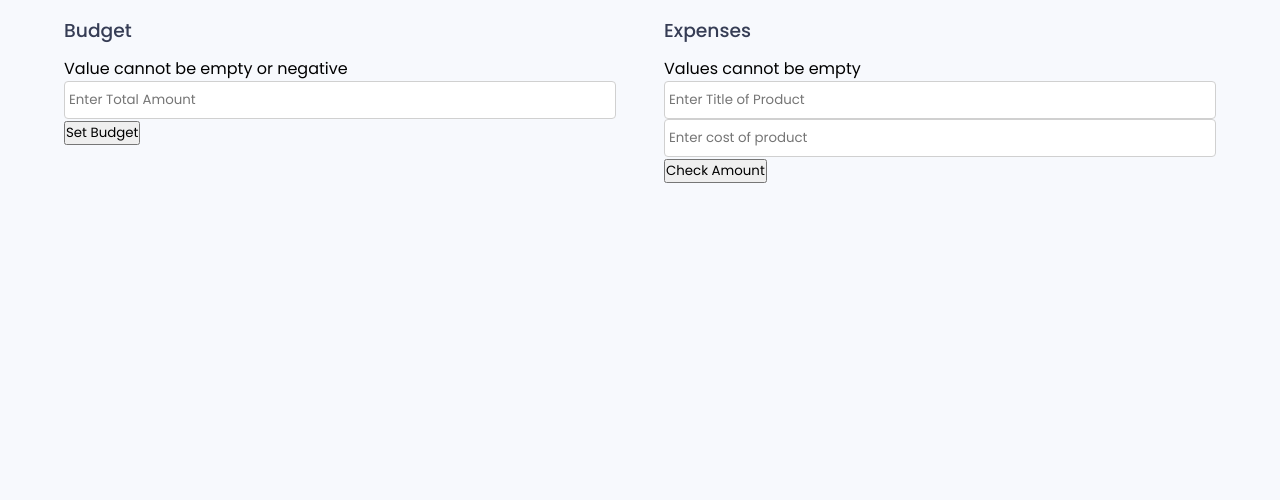
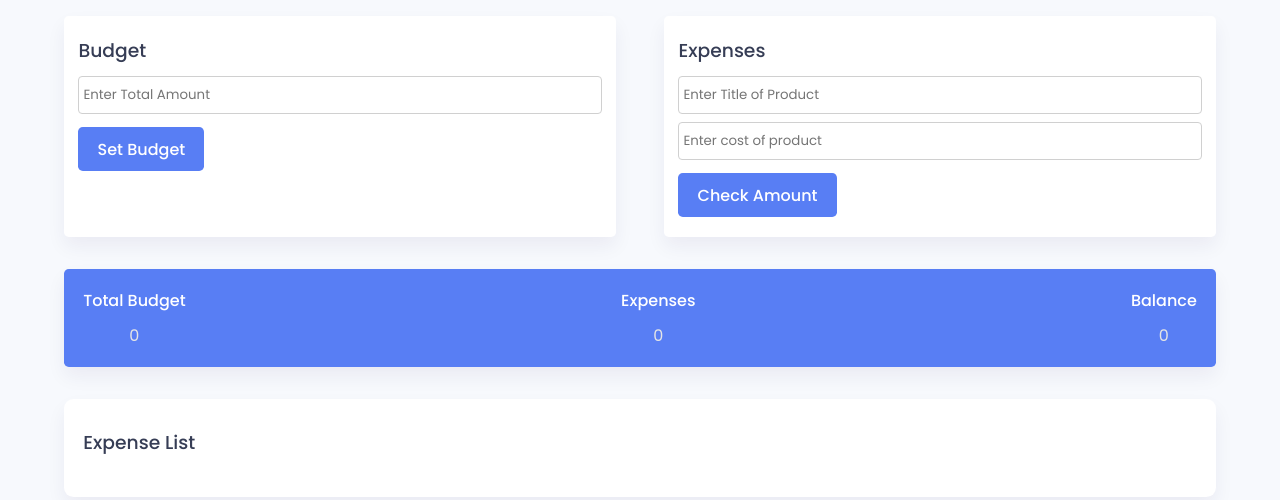
Before and after one commit to katherinekhine/budget-app, a plain HTML site: page index.html in a window 1280 px wide. Drawn offline with Linux system fonts and the light colour scheme.

Commit message:
update index.html and style.css

```diff
--- a/css/style.css
+++ b/css/style.css
@@ -43,6 +43,7 @@ body {
   font-weight: 500;
   margin-bottom: 0.6em;
 }
+
 .container input {
   display: block;
   width: 100%;
@@ -52,4 +53,67 @@ body {
   color: #414a67;
   outline: none;
   font-weight: 400;
+  margin-bottom: 0.6em;
 }
+
+.container input:focus {
+  border-color: #587ef4;
+}
+
+.total-amount-container,
+.user-amount-container {
+  background-color: #ffffff;
+  padding: 1.25em 0.9em;
+  border-radius: 0.3em;
+  box-shadow: 0 0.6em 1.2em rgba(28, 0, 80, 0.06);
+}
+.output-container {
+  background-color: #587ef4;
+  color: #ffffff;
+  border-radius: 0.3em;
+  box-shadow: 0 0.6em 1.2em rgba(28, 0, 80, 0.06);
+  font-weight: 500;
+  margin: 2em 0;
+  padding: 1.2em;
+}
+
+.output-container p {
+  font-weight: 500;
+  margin-bottom: 0.6em;
+}
+
+.output-container span {
+  display: block;
+  text-align: center;
+  font-weight: 400;
+  color: #e5e5e5;
+}
+
+.submit {
+  background-color: #587ef4;
+  color: #ffffff;
+  font-size: 1em;
+  margin-top: 0.8em;
+  cursor: pointer;
+  display: block;
+  outline: none;
+  border: none;
+  padding: 0.6em 1.2em;
+  border-radius: 0.3em;
+  font-weight: 500;
+}
+
+.list {
+  background-color: #ffffff;
+  padding: 1.8em 1.2em;
+  box-shadow: 0 0.6em 1.2em rgba(28, 0, 80, 0.06);
+  border-radius: 0.6em;
+}
+
+.hide {
+  display: none;
+}
+
+.error {
+  color: #ff465a;
+}
--- a/index.html
+++ b/index.html
@@ -51,12 +51,30 @@
               id="user-amount"
               placeholder="Enter cost of product"
             />
-            <button type="submit" id="check-amount">Check Amount</button>
+            <button class="submit" id="check-amount">Check Amount</button>
           </div>
         </div>
         <!-- Output -->
+        <div class="output-container flex-space">
+          <div>
+            <p>Total Budget</p>
+            <span id="amount">0</span>
+          </div>
+          <div>
+            <p>Expenses</p>
+            <span id="expenditure-value">0</span>
+          </div>
+          <div>
+            <p>Balance</p>
+            <span id="balance-amount">0</span>
+          </div>
+        </div>
       </div>
       <!-- list -->
+      <div class="list">
+        <h3>Expense List</h3>
+        <div class="list-container" id="list"></div>
+      </div>
     </div>
   </body>
   <script src="js/script.js"></script>
```
